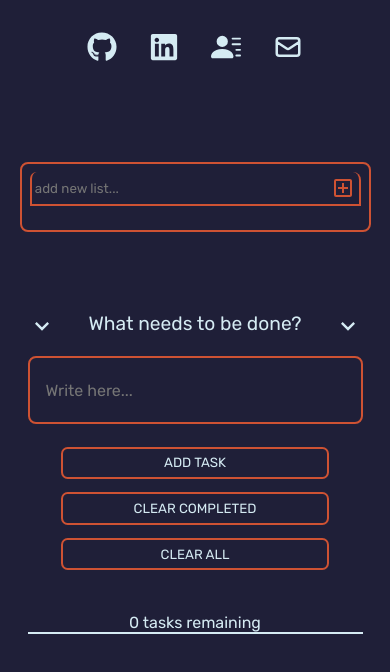
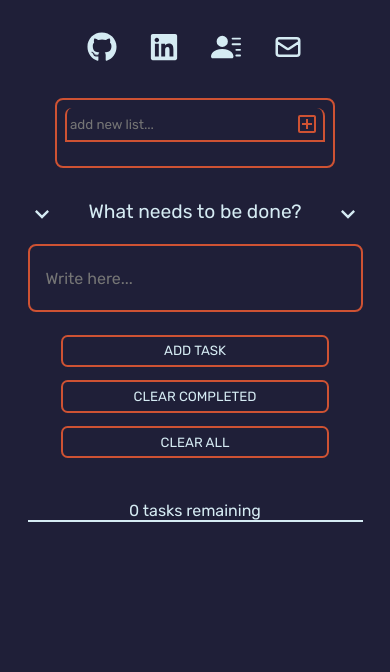
Before and after one commit to wmaKRET/better-todolist, a React (Create React App) app: page / in a window 390 px wide. Shown: the top 672 px of the page. Built offline with nearby package versions, Linux system fonts and the light colour scheme.

Commit message:
Fix responsive design for larger media queries, Add list name truncation

```diff
--- a/src/scss/_variables.scss
+++ b/src/scss/_variables.scss
@@ -1,6 +1,7 @@
 /* --- // --- // WIDTHS // --- // --- */
 
-$width-lg: 70%;
+$width-xl: 50%;
+$width-lg: 65%;
 $width-md: 80%;
 $width-sm: 90%;
 
--- a/src/scss/app.scss
+++ b/src/scss/app.scss
@@ -24,11 +24,28 @@ body {
 
 /* --- // --- // MEDIA QUERIES // --- // --- */
 
-@media screen and (min-width: 769px) {
+@media screen and (min-width: 1201px) {
+    .container {
+        width: $width-xl;
+        display: grid;
+        grid-template-columns: 30% 70%;
+    }
+}
+
+@media screen and (min-width: 1025px) and (max-width: 1200px) {
     .container {
         width: $width-lg;
         display: grid;
         grid-template-columns: 30% 70%;
+    }
+}
+
+
+@media screen and (min-width: 769px) and (max-width: 1024px) {
+    .container {
+        width: $width-md;
+        display: grid;
+        grid-template-columns: 35% 65%;
     }
 }
 
--- a/src/scss/components/_lists.scss
+++ b/src/scss/components/_lists.scss
@@ -1,6 +1,7 @@
+/* --- // --- // LISTS COMPONENT STYLING // --- // --- */
+
 .lists {
     height: max-content;
-    margin-top: 5em;
     display: flex;
     flex-direction: column;
     padding: 0.5em;
@@ -50,6 +51,7 @@
         margin: 0.5em 0.25em;
 
         &-item {
+            margin: 0.5em 0;
             display: flex;
             justify-content: space-around;
             align-items: center;
@@ -62,6 +64,13 @@
             &__name {
                 margin: 0 0.25em;
                 flex: 1 1;
+                overflow: hidden;
+
+                & p {
+                    overflow: hidden;
+                    white-space: nowrap;
+                    text-overflow: ellipsis;
+                }
             }
 
             &__delete {
@@ -74,3 +83,28 @@
         }
     }
 }
+
+/* --- // --- // LISTS COMPONENT MEDIA QUERIES // --- // --- */
+
+@media screen and (min-width: 769px) {
+    .lists {
+        width: 100%;
+        margin: 0 auto;
+        margin-top: 5em;
+    }
+}
+
+@media screen and (min-width: 481px) and (max-width: 768px) {
+    .lists {
+        width: 70%;
+        margin: 0 auto;
+        margin-top: 4em;
+    }
+}
+
+@media screen and (max-width: 480px) {
+    .lists {
+        width: 80%;
+        margin: 1em auto 0 auto;
+    }
+}
--- a/src/scss/components/_tasks.scss
+++ b/src/scss/components/_tasks.scss
@@ -162,7 +162,7 @@
 
 @media screen and (max-width: 480px) {
     .tasks {
-        margin: 5em 0.5em;
+        margin: 2em 0.5em;
 
         &__menu {
             &-msg {
```
